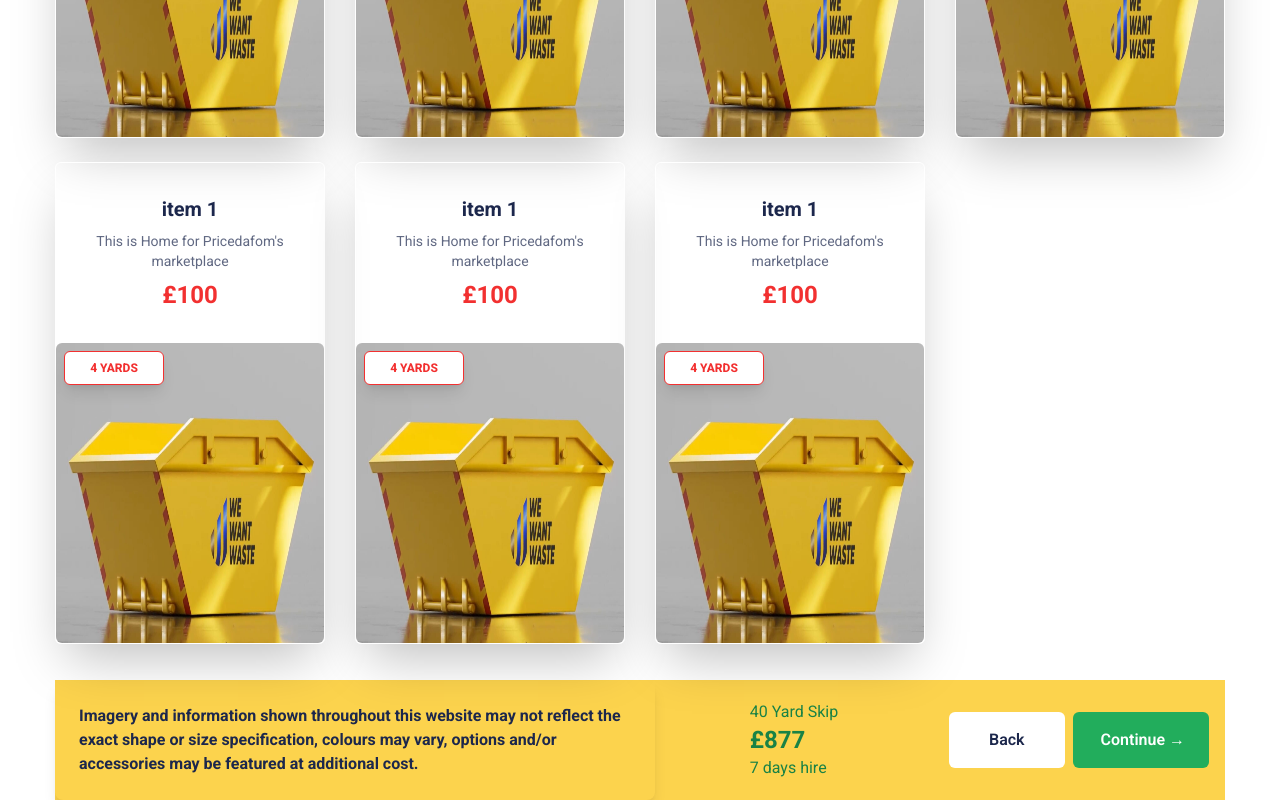
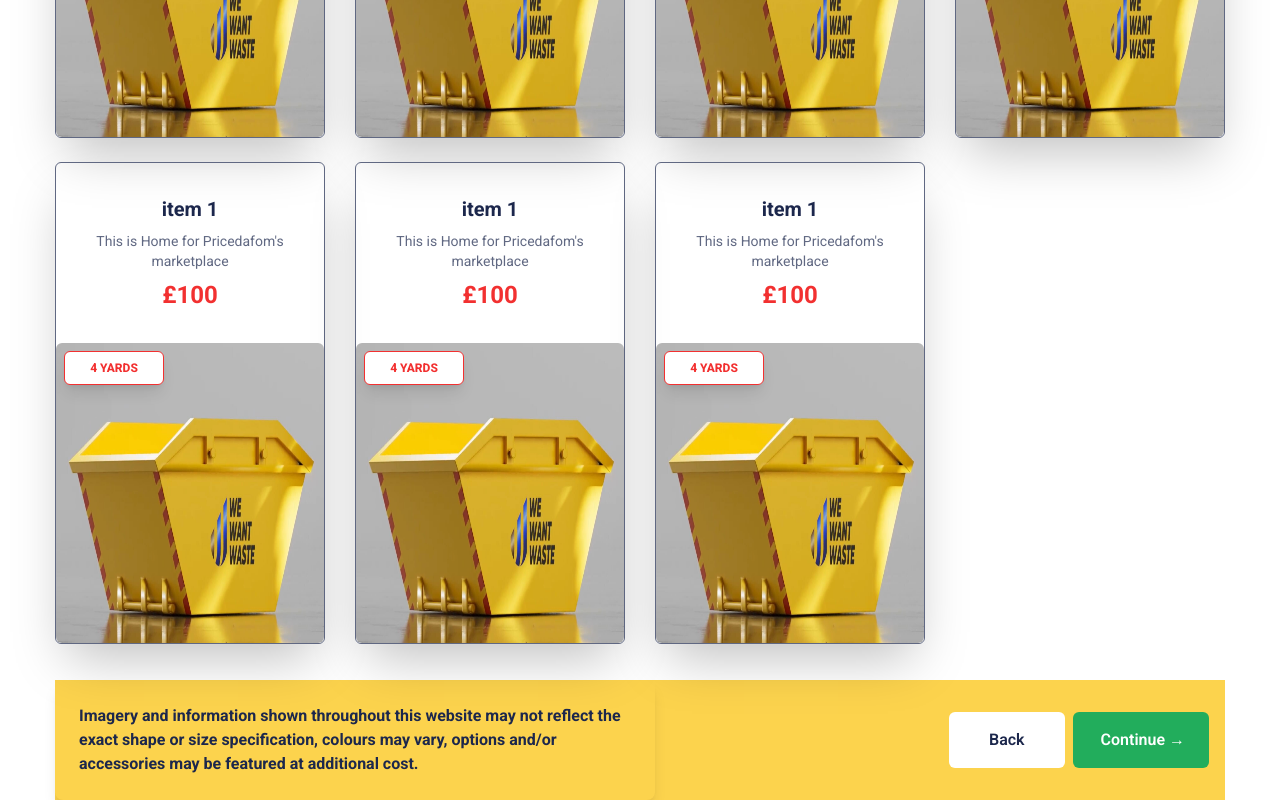
Before and after one commit to NanorIsrael/remwaste, a Next.js app: page / in a window 1280 px wide. Shown: the part 1046-1846 px from the top of the page. Built offline with nearby package versions, Linux system fonts and the light colour scheme.

Commit message:
fix hover issu

```diff
--- a/src/pages/Step/index.tsx
+++ b/src/pages/Step/index.tsx
@@ -93,13 +93,11 @@ const data = [
   },
 ];
 const StepPage = () => {
-  const [isFocused, setIsFocused] = useState(false);
   const [selectedItem, setSelectedItem] = useState<Item | null>(null);
 
   const handleClick = (item: Item) => {
     if (selectedItem?.id === item.id) {
       setSelectedItem(null);
-      setIsFocused(false);
       return;
     } else {
       setSelectedItem(item);
@@ -120,15 +118,7 @@ const StepPage = () => {
         {data.map((item) => (
           <Card
             key={item.id}
-            className={`w-full h-full ${ (selectedItem?.id === item.id) ? "border-4   border-green " : "border border-white shadow-2xl "} rounded-md transition-all duration-300 ease-in-out`}
-            onMouseEnter={() => setIsFocused(true)}
-            onMouseLeave={() =>
-              !(selectedItem?.id === item.id) && setIsFocused(false)
-            }
-            onFocus={() => setIsFocused(true)}
-            onBlur={() =>
-              !(selectedItem?.id === item.id) && setIsFocused(false)
-            }
+            className={`w-full h-full ${ (selectedItem?.id === item.id) ? "border-4   border-green shadow-sm" : "hover:border-2   hover:border-green-light-4 shadow-2xl "} rounded-md transition-all duration-300 ease-in-out "`}
             onClick={(e) => {
               handleClick(item);
             }}
@@ -147,7 +137,7 @@ const StepPage = () => {
                     £{item.price}
                   </p>
                   <div
-                    aria-expanded={isFocused}
+                    aria-expanded={selectedItem?.id === item.id}
                     className={`absolute top-2  right-2 ${selectedItem?.id === item.id ? "opacity-100" : "opacity-0"} transition-opacity duration-300`}
                   >
                     <Badge
@@ -192,10 +182,10 @@ const StepPage = () => {
             options and/or accessories may be featured at additional cost.
           </p>
         </div>
-        <div className="text-green-dark py-4">
-          <p>40 Yard Skip</p>
-          <p className="text-2xl font-bold">£877</p>
-          <p>7 days hire</p>
+        <div className="text-green-dark py-4 text-center">
+          <p>{selectedItem?.title}</p>
+          <p className="text-2xl font-bold">{selectedItem?.price}</p>
+          <p>{selectedItem?.description}</p>
         </div>
 
         <div className="flex flex-col md:flex-row items-center justify-between py-4 px-4 ">
```
